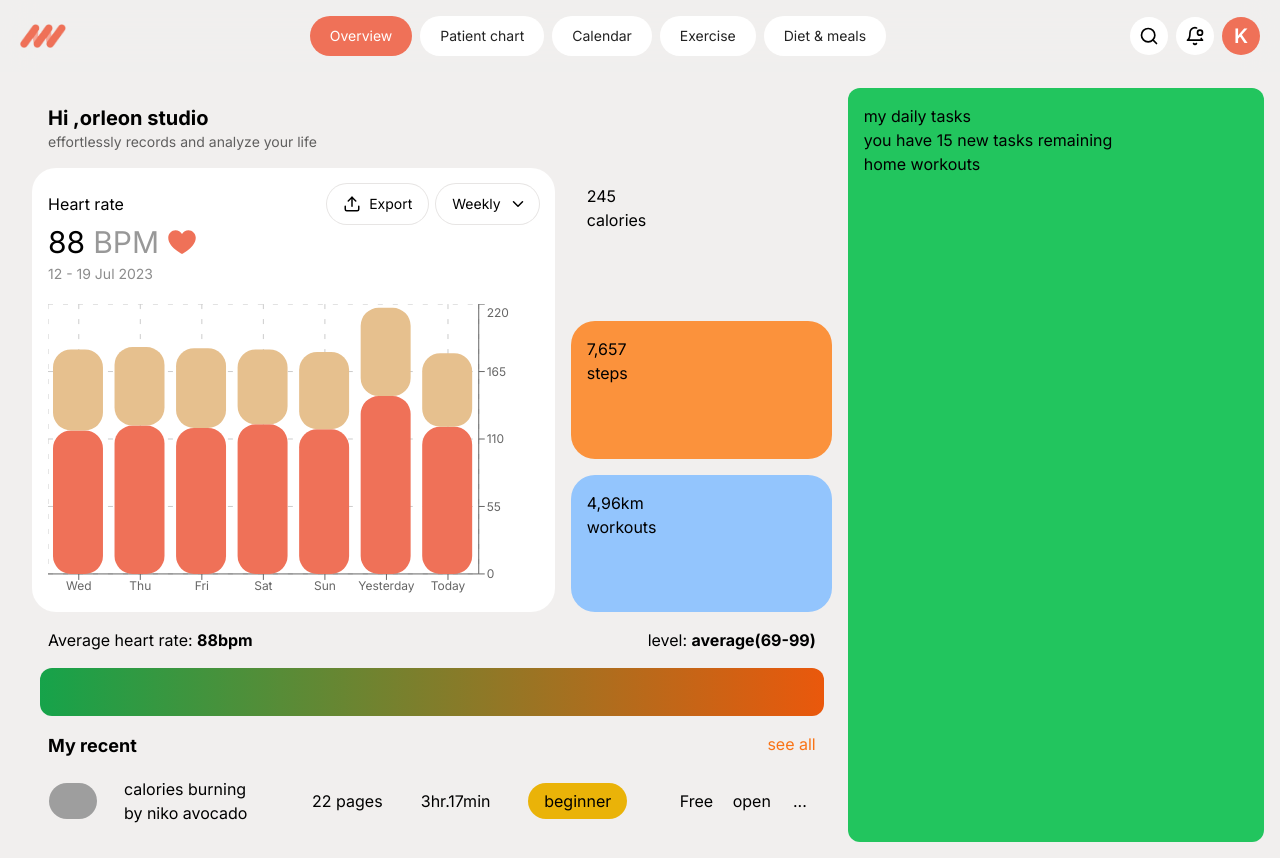
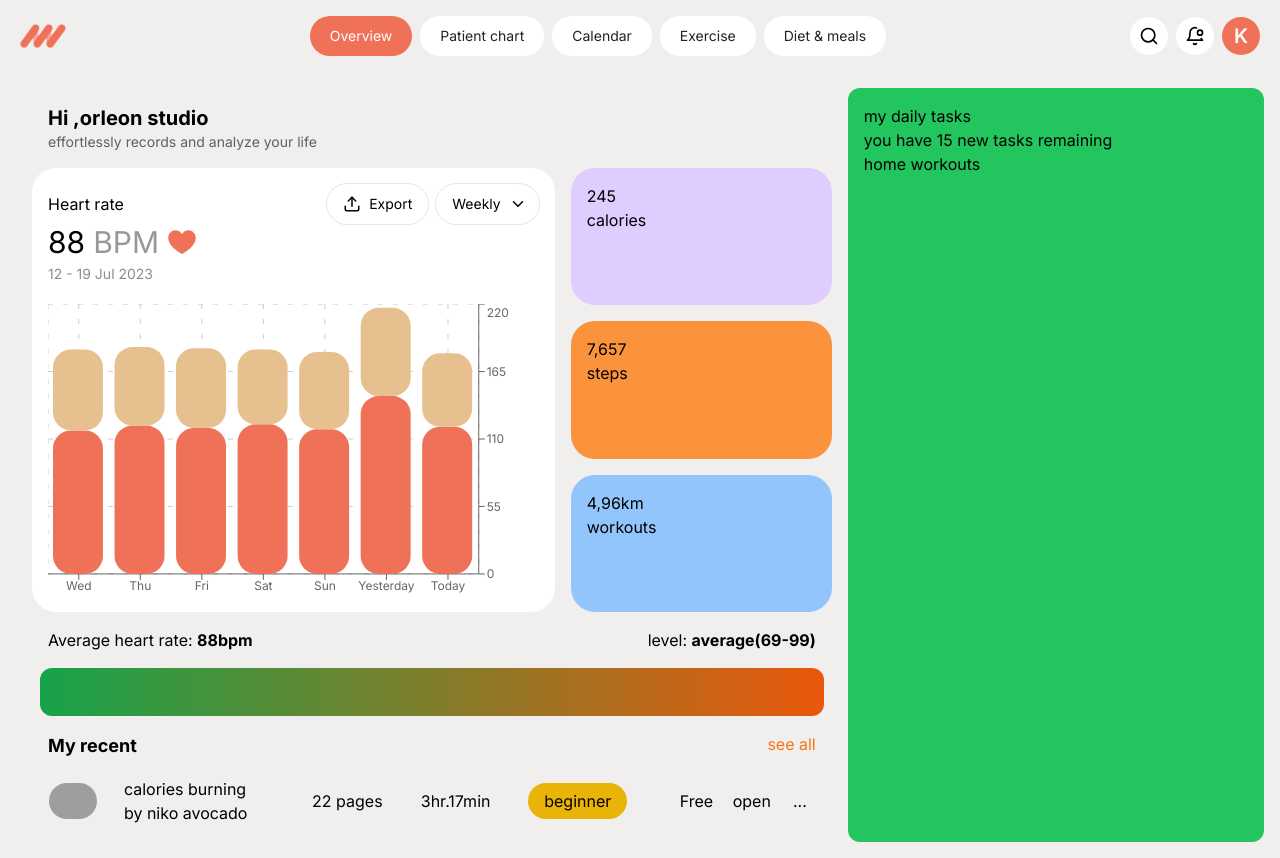
Before and after one commit to draken250/M.R.th, a React (Vite) app: page /#/ in a window 1280 px wide. Built offline with nearby package versions, Linux system fonts and the light colour scheme; grey boxes are pictures that could not be loaded.

Commit message:
Stalker-commit: src/Pages/Overview.jsx

```diff
--- a/src/Pages/Overview.jsx
+++ b/src/Pages/Overview.jsx
@@ -44,7 +44,7 @@ function Overview() {
                 <Statistics />
               </div>
               <div class="smallerstats w-1/3 min-h-full flex flex-col gap-4">
-                <div class="calories bg-[##dfcdff] p-4 rounded-3xl flex-1">
+                <div class="calories bg-[#dfcdff] p-4 rounded-3xl flex-1">
                   245
                   <br />
                   calories
```
